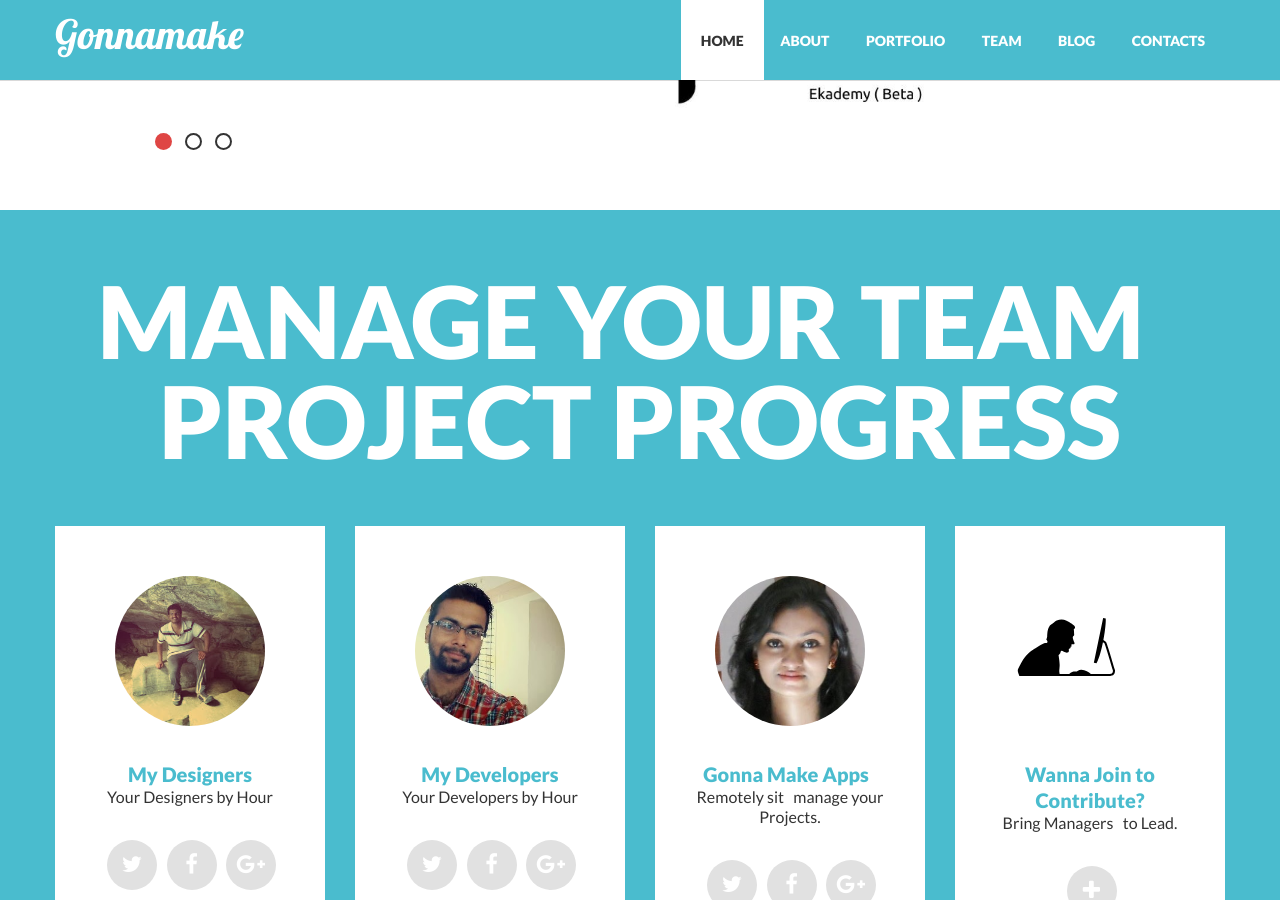
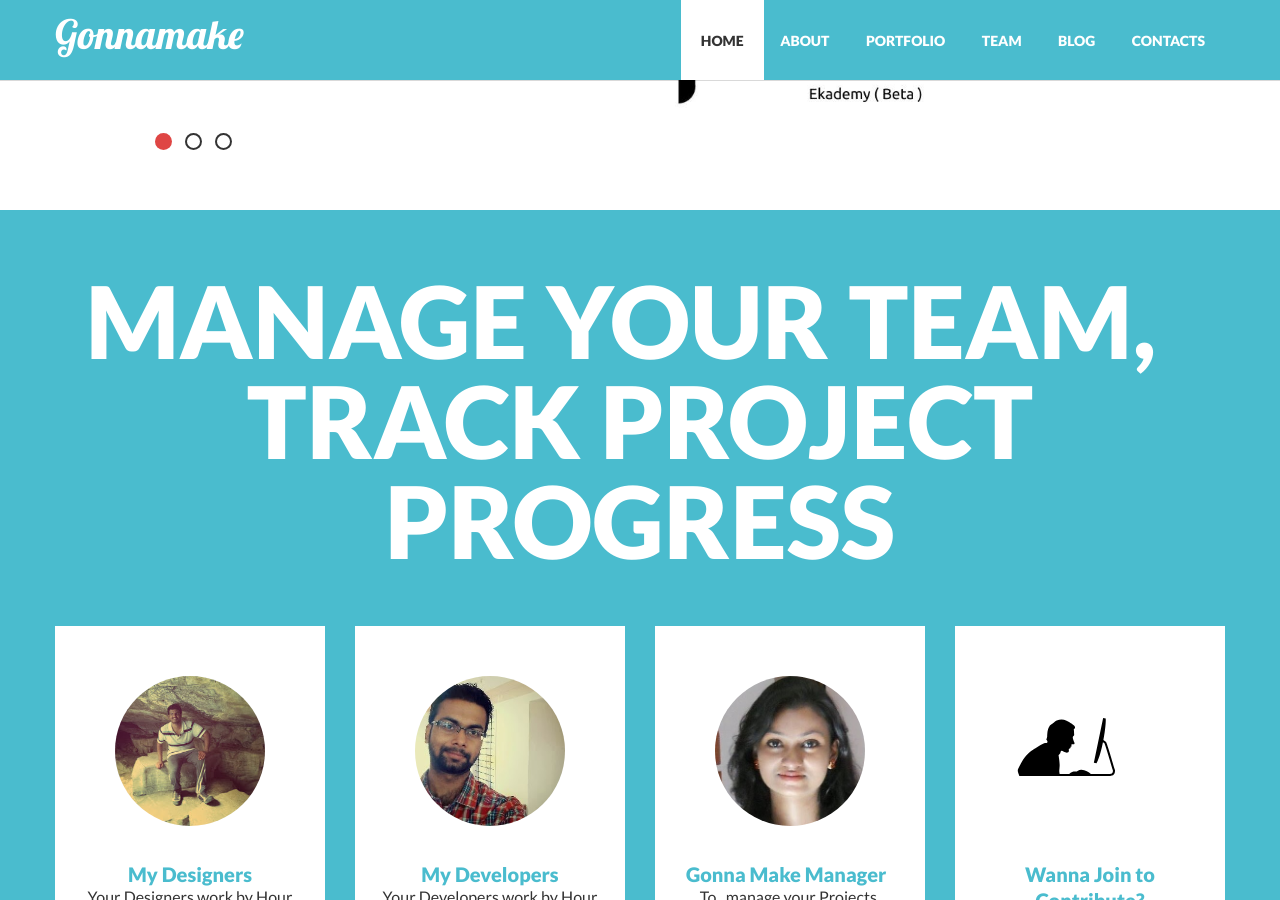
Before and after one commit to gonnamake/gonnamake.com, a Jekyll site: the page built from index.html, in a window 1280 px wide and 900 px high, scrolled down 2273 px. Built offline with Jekyll 4.4.1, drawn with Linux system fonts in a browser that asks for light colours; nearby versions of some CDN libraries; Markdown is read by kramdown in place of the engine named in the settings; some of the changed text lies outside the part shown.

Commit message:
update
content update

```diff
--- a/index.html
+++ b/index.html
@@ -217,7 +217,7 @@ title: Gonna Make
 
 	<!-- CONTAINER -->
 	<div class="container">
-		<div class="center title">Manage your Team &nbsp; Project Progress</div>
+		<div class="center title">Manage your Team, &nbsp; <br> Track Project Progress</div>
 	</div><!-- //CONTAINER -->
 
 	<!-- CONTAINER -->
@@ -237,7 +237,7 @@ title: Gonna Make
 						</div>
 						<div class="crewman_descr center">
 							<div class="crewman_name">My Designers</div>
-							<div class="crewman_post">Your Designers by Hour</div>
+							<div class="crewman_post">Your Designers work by Hour</div>
 
 							<div class="crewman_social">
 								<a class="b1" traget="_blank" href="https://www.facebook.com/iraycd" ><i class="fa fa-twitter"></i></a>
@@ -258,7 +258,7 @@ title: Gonna Make
 						</div>
 						<div class="crewman_descr center">
 							<div class="crewman_name">My Developers</div>
-							<div class="crewman_post">Your Developers by Hour</div>
+							<div class="crewman_post">Your Developers work by Hour</div>
 
 							<div class="crewman_social">
 								<a class="b1" traget="_blank" href="https://www.facebook.com/prajwal.suhas.p" ><i class="fa fa-twitter"></i></a>
@@ -278,8 +278,8 @@ title: Gonna Make
 							<img src="images/team/3.jpg" alt="" />
 						</div>
 						<div class="crewman_descr center">
-							<div class="crewman_name">Gonna Make Apps &nbsp; </div>
-							<div class="crewman_post">Remotely sit &nbsp; manage your Projects.</div>
+							<div class="crewman_name">Gonna Make Manager &nbsp; </div>
+							<div class="crewman_post">To &nbsp; manage your Projects.</div>
 
 							<div class="crewman_social">
 								<a class="b1" href="javascript:void(0);" ><i class="fa fa-twitter"></i></a>
@@ -306,7 +306,7 @@ title: Gonna Make
 								<a class="b1" href="javascript:void(0);" ><i class="fa fa-plus"></i></a>
 							</div>
 
-							<div class="crewman_about">Anyone can Join as Contributors, Advisors, Investor and for Feedback</div>
+							<div class="crewman_about">Anyone can Join as Contributors, Advisors, Investors and for passing Feedback.</div>
 						</div>
 					</div>
 				</div><!-- //CREWMAN4 -->
```
